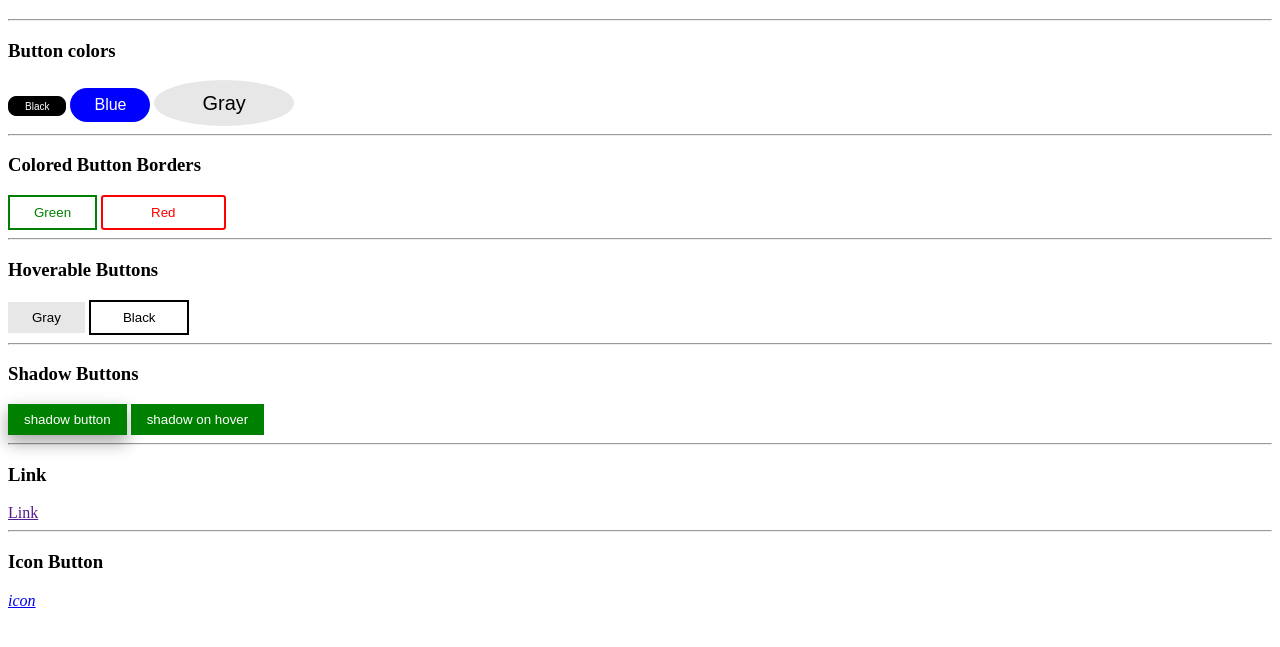
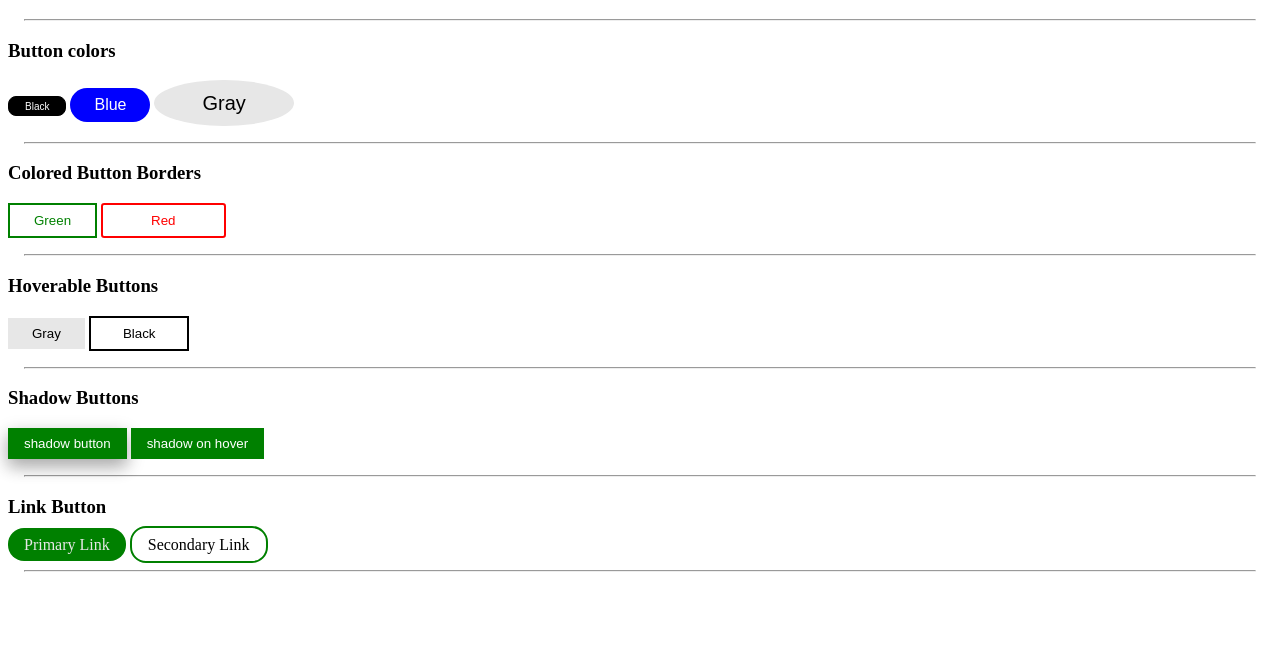
Before and after one commit to AASJATT/component-library, a plain HTML site: page button.html in a window 1280 px wide. Shown: the part 87-734 px from the top of the page. Drawn offline with Linux system fonts and the light colour scheme.

Commit message:
button updated

```diff
--- a/button.css
+++ b/button.css
@@ -108,3 +108,25 @@
     cursor:pointer;
 
    }
+
+   .button10{
+    background-color: green;
+    color:#e7e7e7;
+    padding:0.5rem 1rem;
+    text-decoration: none;
+    border-radius: 1rem;
+   }
+
+   .button11{
+    background-color: white;
+    border:2px solid green;
+    color:black;
+    padding:0.5rem 1rem;
+    text-decoration: none;
+    border-radius: 1rem;
+
+   }
+
+   hr{
+    margin:1rem
+   }
--- a/button.html
+++ b/button.html
@@ -27,15 +27,10 @@
    <button class="button8">shadow button</button>
    <button class="button9">shadow on hover</button> <hr>
 
-   <h3>Link</h3>
-   <a href="">Link</a>  <hr>
-
-   <h3>Icon Button</h3>
-   <a href="#"><i> icon</i></a>
-
-
-
-
+   <h3>Link Button</h3>
+   <a class="button10" href="">Primary Link</a>
+   <a class="button11" href="">Secondary Link</a>
+   <hr>
 
 </body>
 </html>
```
